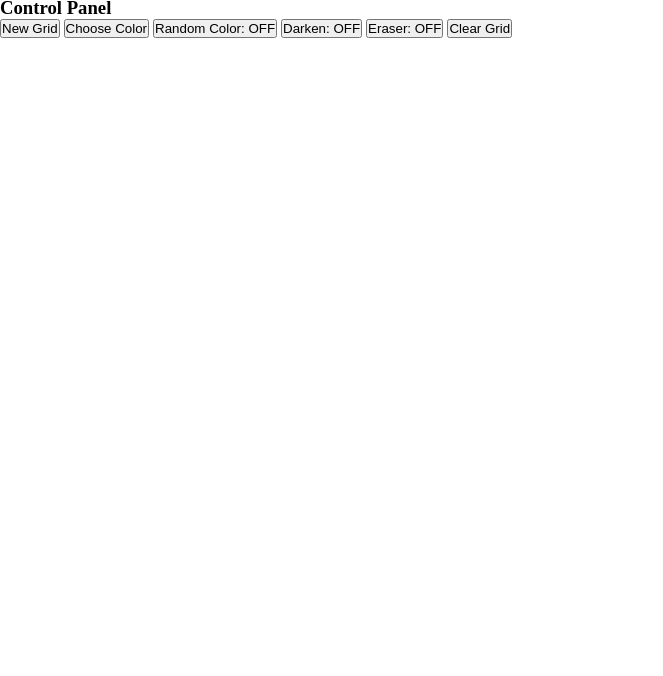
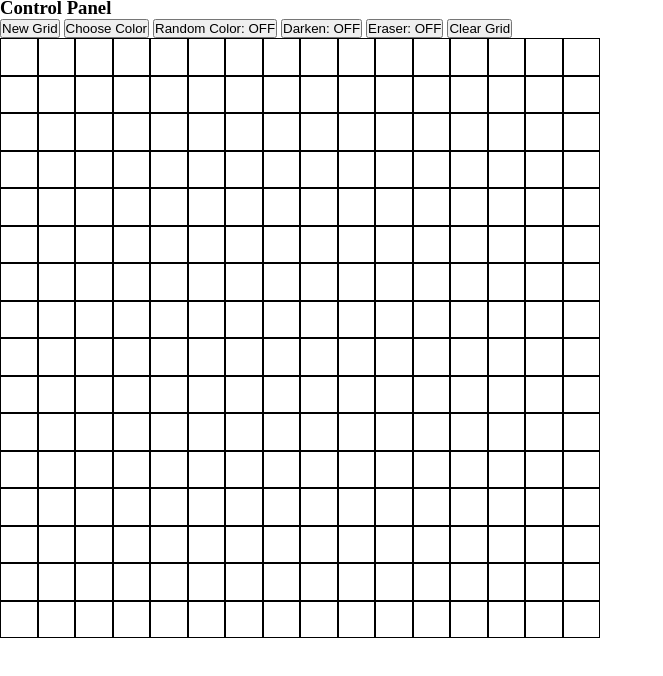
Before and after one commit to space-ghost24/Etch-a-Sketch, a plain HTML site: page index.html in a window 1280 px wide. Shown: the part 40-716 px from the top of the page, without its empty margins (0-663 px from the left). Drawn offline with Linux system fonts and the light colour scheme.

Commit message:
Add JS and CSS to create grid

```diff
--- a/main.js
+++ b/main.js
@@ -12,3 +12,38 @@ let randomColor = false;
 let darkenMode = false;
 let eraserMode = false;
 let currentColor = 'rgb(155, 155, 155)';
+
+// Create grid
+function createGrid(size) {
+    container.innerHTML = '';  // Clear previous or default grid
+    const cellSize = 600 / size;
+
+    for (let i = 0; i < size * size; i++) {
+        const cell = document.createElement('div');
+        cell.classList.add('cell');
+        cell.style.height = `${cellSize}px`;
+        cell.style.width = `${cellSize}px`;
+
+        // Track the cell color
+        let cellColor = 'rgb(255, 255, 255)';  // Default color white
+
+        cell.addEventListener('mouseover', () => {
+                cell.style.backgroundColor = currentColor;
+            });
+        container.appendChild(cell);
+    }
+}
+
+// Generate new grid
+newGrid.addEventListener('click', () => {
+    let size = prompt('Enter a grid size between 1 and 100: ');
+    size = parseInt(size);
+    if (isNaN(size) || size < 1 || size > 100){
+        alert('Incorrect value entered! Enter a number between 1 and 100');
+        return;
+    } else {
+        createGrid(size);
+    }
+});
+
+createGrid(16); // Default Grid
--- a/style.css
+++ b/style.css
@@ -3,3 +3,14 @@
     margin: 0;
     padding: 0;
 }
+
+.container{
+    display: flex;
+    flex-wrap: wrap;
+    height: 600px;
+    aspect-ratio: 1/1;
+}
+
+.cell{
+    border: 1px solid black;
+}
```
